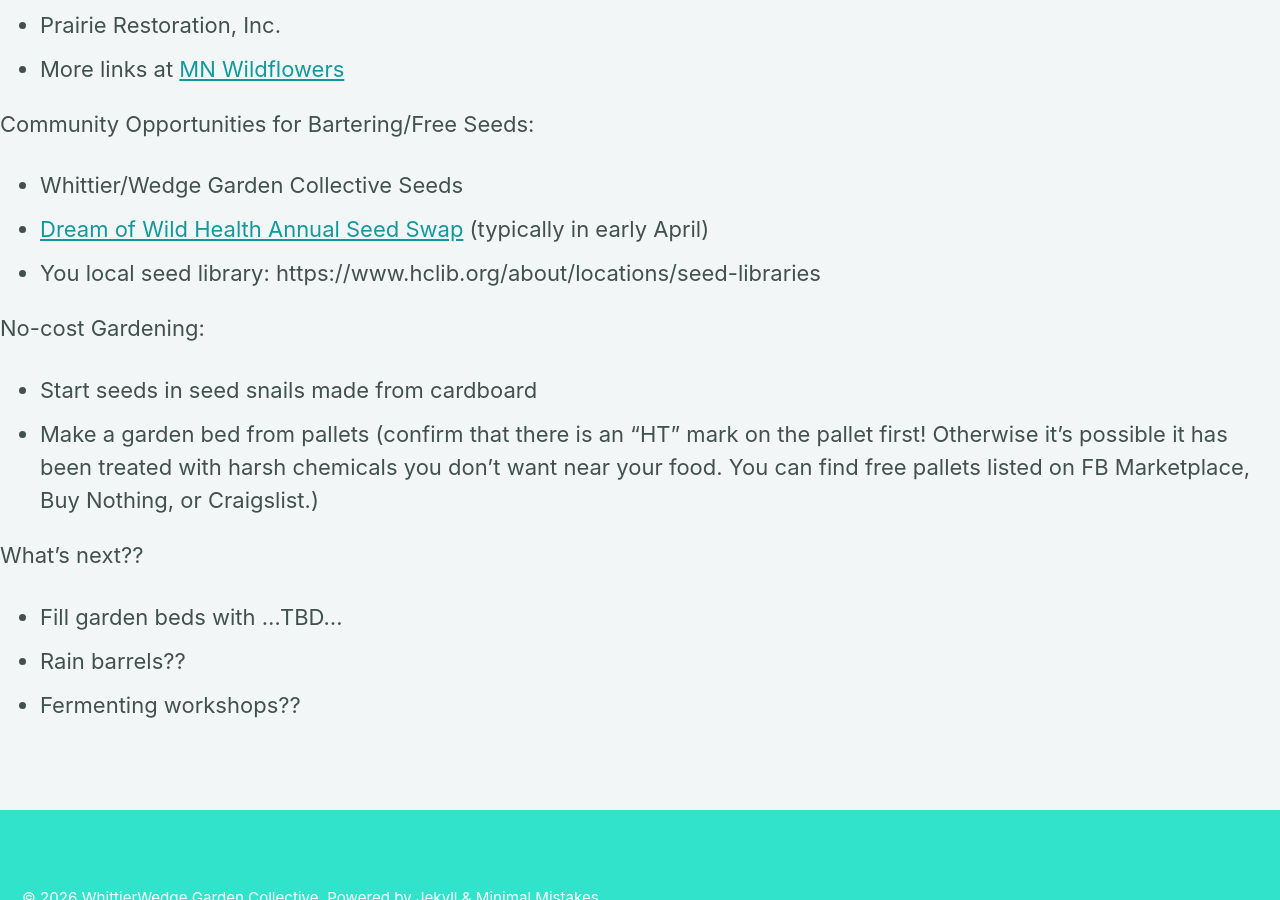
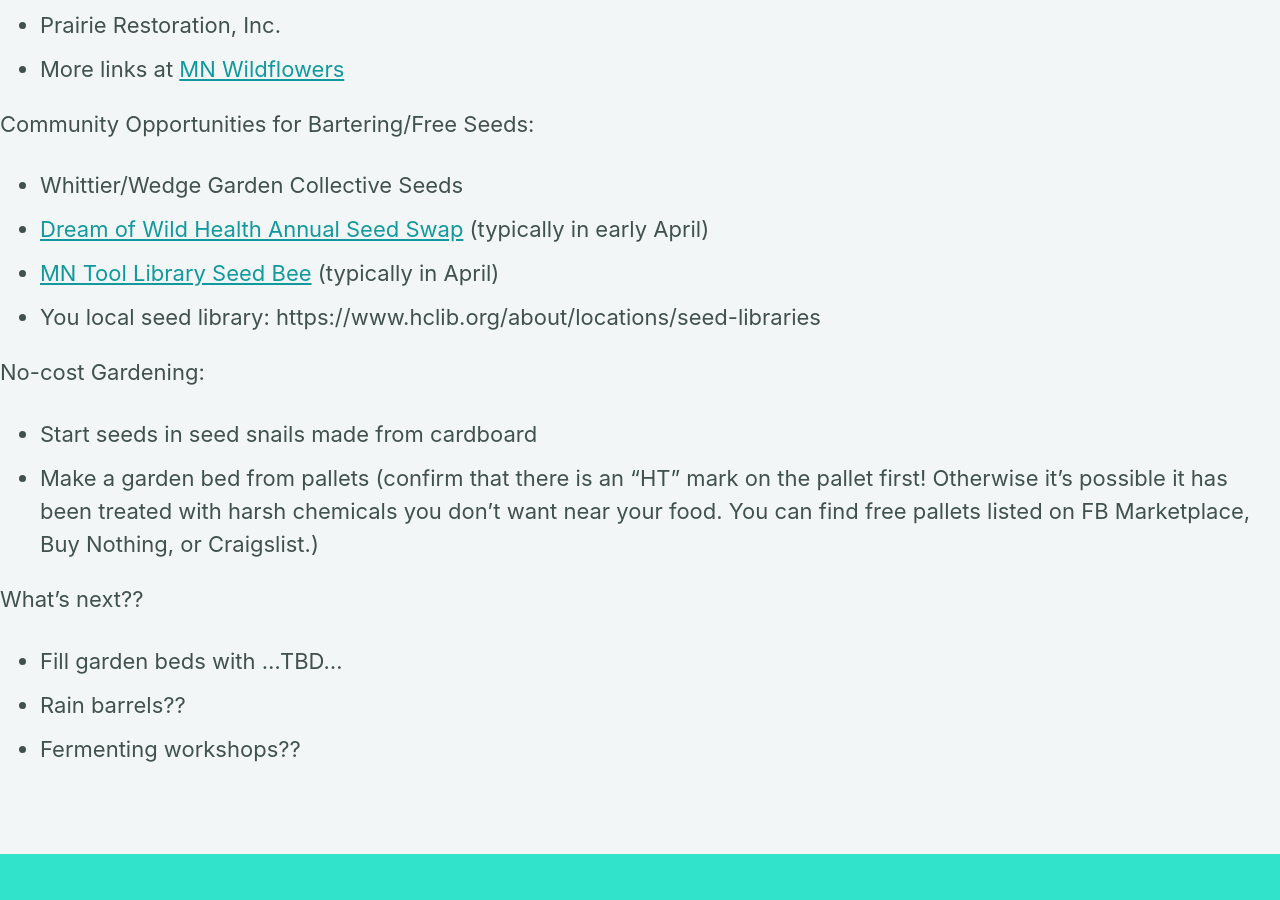
Before and after one commit to sparrow925/garden-collective, a Jekyll site: the page built from temp.md, in a window 1280 px wide and 900 px high, scrolled down 606 px. Built offline with Jekyll 4.4.1, drawn with Linux system fonts in a browser that asks for light colours; cached includes are drawn as plain includes; our own code applies the rules of GitHub Pages for plain Markdown files.

Commit message:
Update temp.md

```diff
--- a/temp.md
+++ b/temp.md
@@ -23,6 +23,7 @@ Places to buy Native Seeds:
 Community Opportunities for Bartering/Free Seeds:
 * Whittier/Wedge Garden Collective Seeds
 * [Dream of Wild Health Annual Seed Swap](https://dreamofwildhealth.org/events/) (typically in early April)
+* [MN Tool Library Seed Bee](https://mntoollibrary.simpletix.com/) (typically in April)
 * You local seed library: https://www.hclib.org/about/locations/seed-libraries
 
 No-cost Gardening:
```
